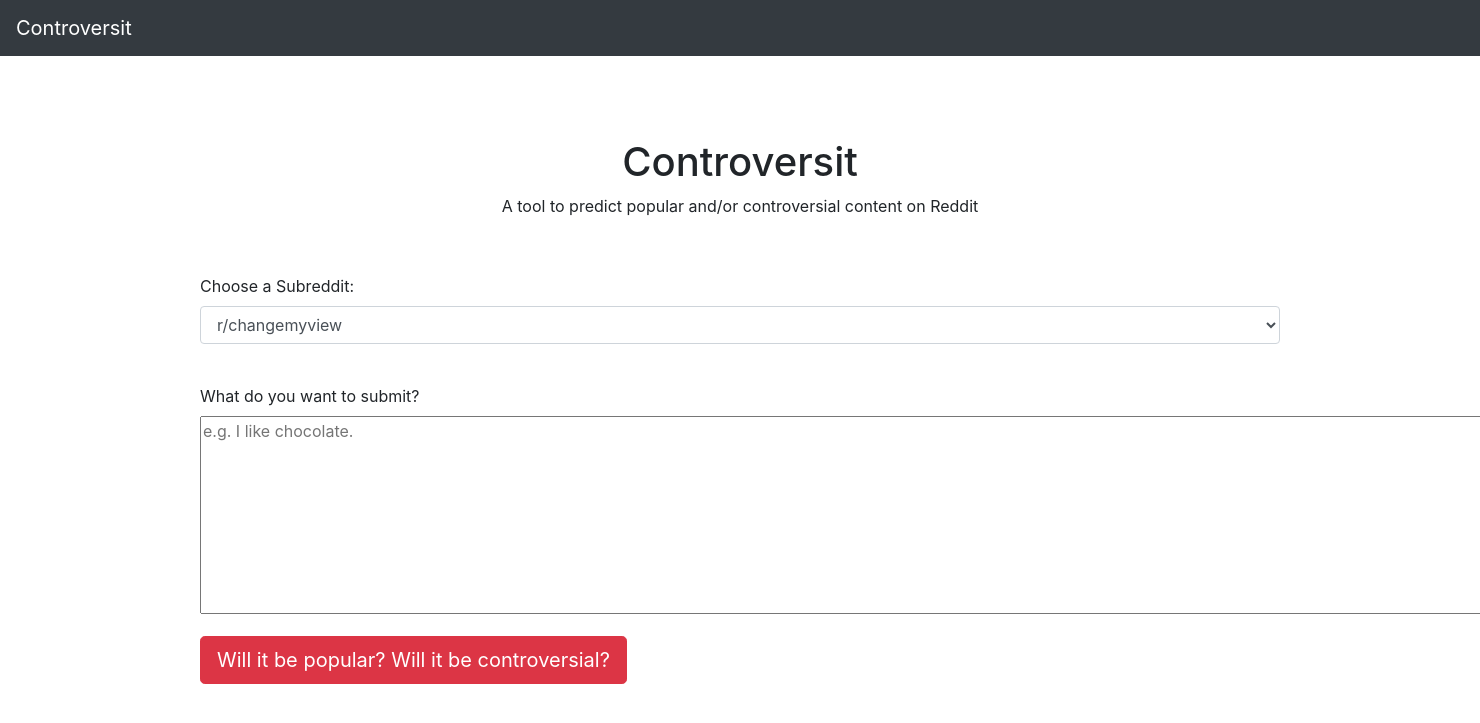
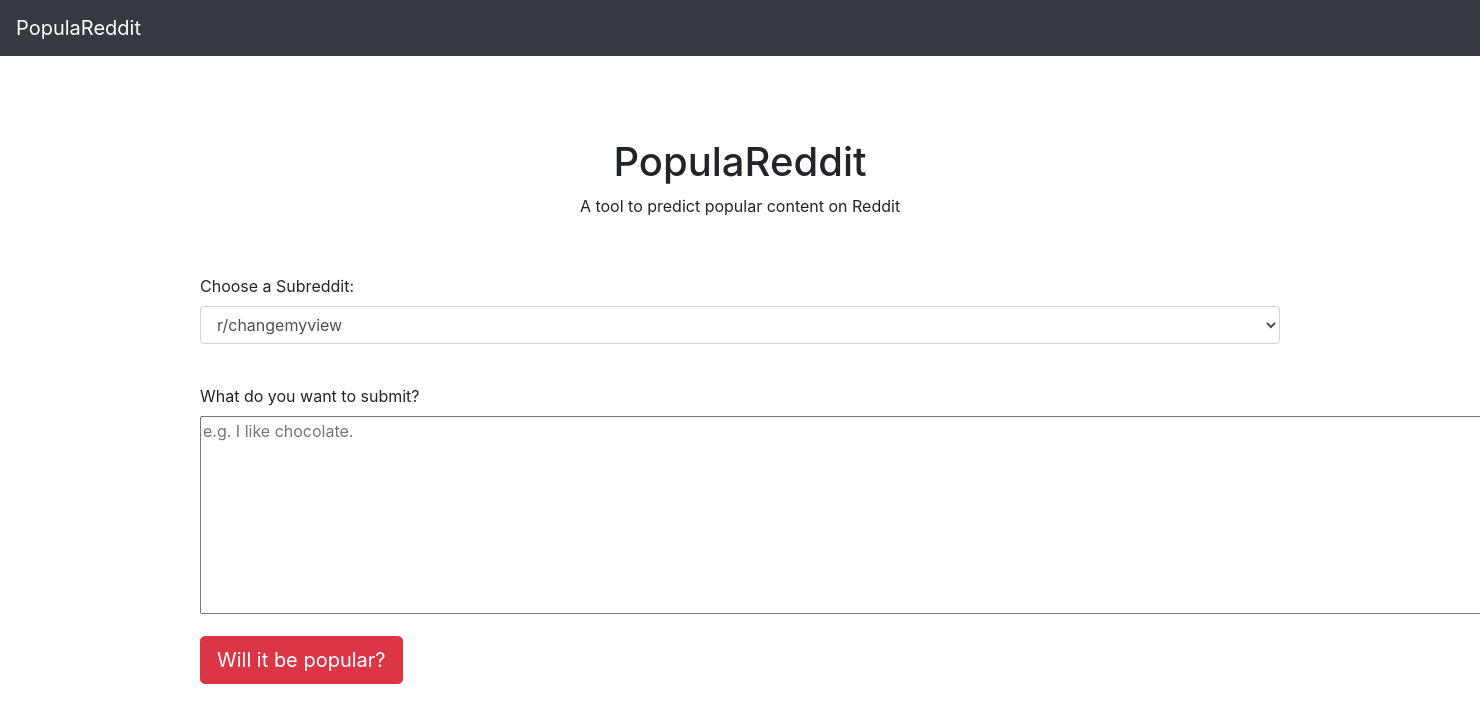
Before and after one commit to dmartizzi/populareddit, a Flask app: page / in a window 1480 px wide; the page is wider, and only the part inside the window is pictured. Shown: the top 723 px of that part. Run offline with Flask 2, Linux system fonts and the light colour scheme; some libraries are stand-ins or nearby versions.

Commit message:
Minor changes to html files.

```diff
--- a/controversit_app/templates/input.html
+++ b/controversit_app/templates/input.html
@@ -3,11 +3,11 @@
   <head>
     <meta charset="utf-8">
     <meta name="viewport" content="width=device-width, initial-scale=1, shrink-to-fit=no">
-    <meta name="description" content="Controversit">
+    <meta name="description" content="PopulaReddit">
     <meta name="author" content="Davide Martizzi">
     <link rel="icon" href="/docs/4.1/assets/img/favicons/favicon.ico">
 
-    <title>Controversit</title>
+    <title>PopulaReddit</title>
 
     <link rel="canonical" href="https://getbootstrap.com/docs/4.1/examples/starter-template/">
 
@@ -21,7 +21,7 @@
   <body>
 
     <nav class="navbar navbar-expand-md navbar-dark bg-dark fixed-top">
-      <a class="navbar-brand" href="http://controversit.xyz">Controversit</a>
+      <a class="navbar-brand" href="http://controversit.xyz">PopulaReddit</a>
       <button class="navbar-toggler" type="button" data-toggle="collapse" data-target="#navbarsExampleDefault" aria-controls="navbarsExampleDefault" aria-expanded="false" aria-label="Toggle navigation">
         <span class="navbar-toggler-icon"></span>
       </button>
@@ -35,8 +35,8 @@
     <div class="container">
 
       <div class="starter-template">
-        <h1>Controversit</h1>
-        <p>A tool to predict popular and/or controversial content on Reddit</p>
+        <h1>PopulaReddit</h1>
+        <p>A tool to predict popular content on Reddit</p>
       </div>
 
       <div class = "container">
@@ -67,7 +67,7 @@
           </div>
 
           <div>
-            <button type="submit" class="btn btn-danger btn-lg">Will it be popular? Will it be controversial?</button>
+            <button type="submit" class="btn btn-danger btn-lg">Will it be popular?</button>
           </div>
 
 	</form>
```
Also changed, not shown: controversit_app/templates/output.html (+21 -22 lines), controversit_app/templates/output_error.html (+4 -4 lines), controversit_app/static/images/popularity_hist.png (added).
